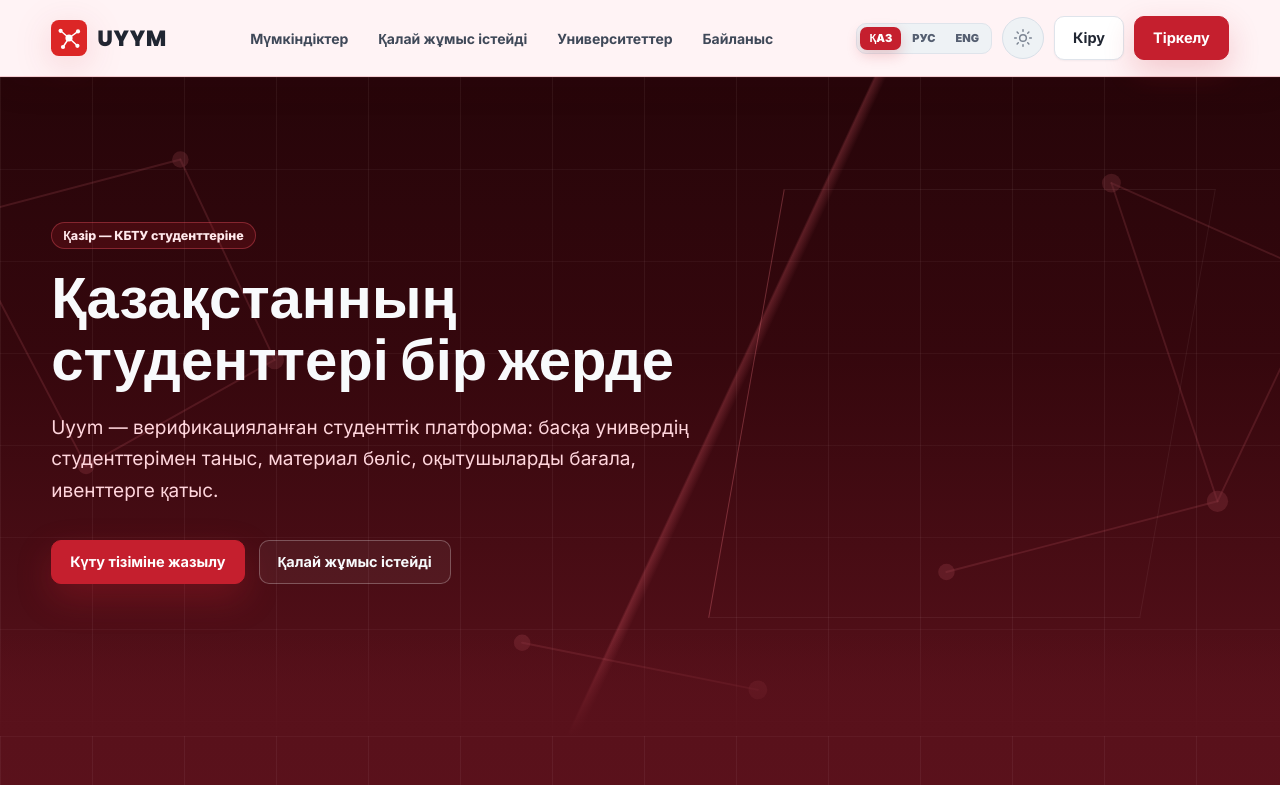
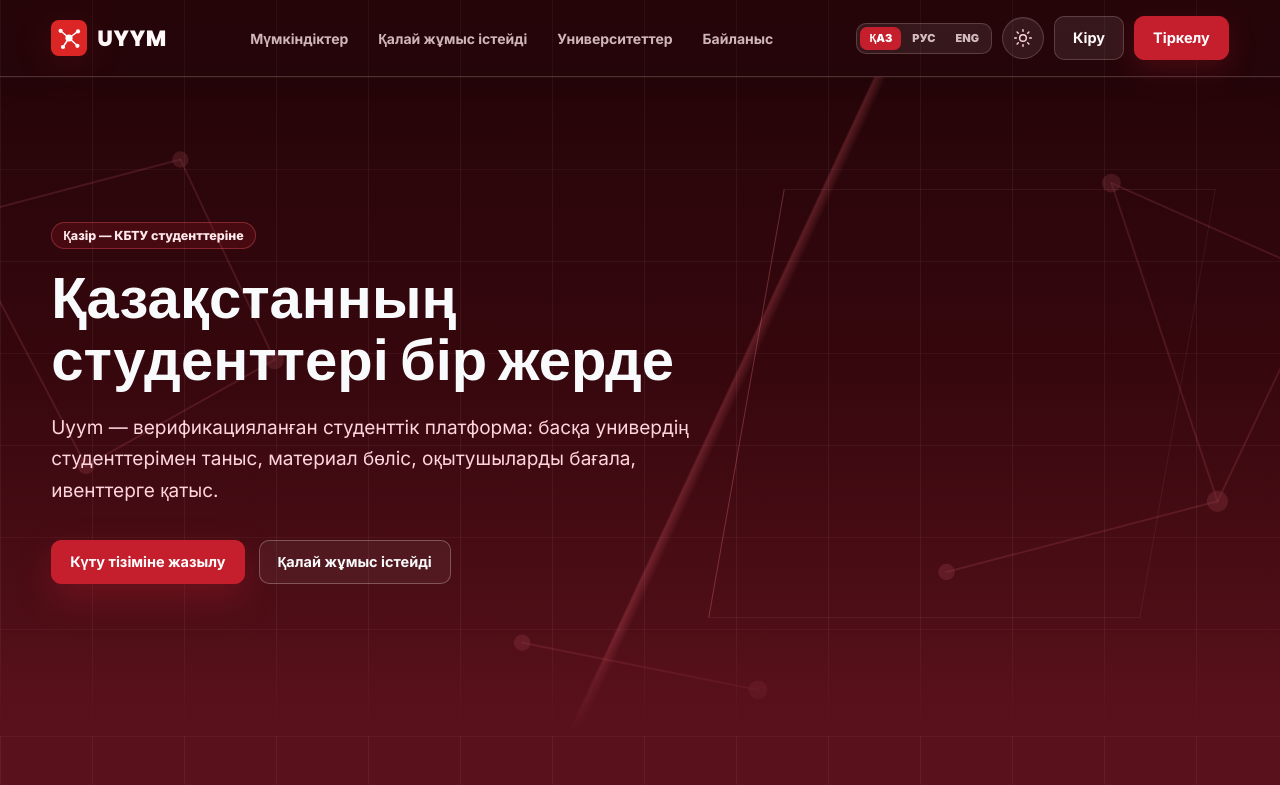
Before and after one commit to bagdat-mp4/UYYM, a Next.js app in the folder frontend/: page / in a window 1280 px wide. Shown: the top 785 px of the page. Built offline with nearby package versions, Linux system fonts and the light colour scheme; no server answers.

Commit message:
Unify UYYM landing red environment

```diff
--- a/frontend/app/globals.css
+++ b/frontend/app/globals.css
@@ -60,7 +60,7 @@
   --landing-red-card-strong: rgba(255, 246, 248, .13);
   --landing-red-line: rgba(255, 207, 214, .20);
   --landing-red-line-strong: rgba(255, 216, 222, .34);
-  --landing-red-nav: #fff3f5;
+  --landing-red-nav: #240509;
 
   --space-1: 4px;
   --space-2: 8px;
@@ -740,16 +740,23 @@
   gap: var(--space-4);
   min-height: 76px;
   padding: 16px clamp(20px, 4vw, 56px);
-  background: var(--landing-red-nav);
-  border-bottom: 1px solid color-mix(in srgb, var(--brand-600) 18%, transparent);
-  box-shadow: 0 10px 34px rgba(72, 17, 22, .08);
+  background:
+    linear-gradient(90deg, rgba(255, 229, 232, .045) 1px, transparent 1px),
+    linear-gradient(180deg, var(--landing-red-deep), var(--landing-red-nav));
+  background-size: 92px 92px, auto;
+  border-bottom: 1px solid var(--landing-red-line);
+  box-shadow: 0 8px 28px rgba(19, 3, 5, .18);
+}
+
+.land-head .logo-word {
+  color: var(--landing-red-ink);
 }
 
 .land-nav {
   display: flex;
   align-items: center;
   gap: clamp(16px, 2.4vw, 30px);
-  color: var(--ink-2);
+  color: rgba(255, 232, 236, .78);
   font-size: 14px;
   font-weight: 650;
 }
@@ -769,12 +776,12 @@
   height: 2px;
   transform: scaleX(0);
   transform-origin: left;
-  background: var(--brand-600);
+  background: rgba(255, 119, 133, .84);
   transition: transform var(--duration) var(--ease-out);
 }
 
 .land-nav a:hover {
-  color: var(--ink);
+  color: #ffffff;
 }
 
 .land-nav a:hover::after {
@@ -786,6 +793,57 @@
   align-items: center;
   justify-content: flex-end;
   gap: 10px;
+}
+
+.land-head .lang {
+  background: rgba(255, 246, 248, .08);
+  border-color: var(--landing-red-line);
+}
+
+.land-head .lang span,
+.land-head .lang button {
+  color: rgba(255, 232, 236, .78);
+}
+
+.land-head .lang span:hover,
+.land-head .lang button:hover {
+  color: #ffffff;
+  background: rgba(255, 246, 248, .08);
+}
+
+.land-head .lang span.on,
+.land-head .lang button.on {
+  color: #ffffff;
+  background: var(--brand-600);
+  box-shadow: none;
+}
+
+.land-head .theme-btn {
+  color: var(--landing-red-muted);
+  background: rgba(255, 246, 248, .08);
+  border-color: var(--landing-red-line);
+}
+
+.land-head .theme-btn:hover {
+  color: #ffffff;
+  background: rgba(255, 246, 248, .12);
+  border-color: var(--landing-red-line-strong);
+}
+
+.land-head .btn-ghost {
+  color: var(--landing-red-ink);
+  background: rgba(255, 246, 248, .08);
+  border-color: var(--landing-red-line);
+  box-shadow: none;
+}
+
+.land-head .btn-ghost:hover {
+  background: rgba(255, 246, 248, .13);
+  border-color: var(--landing-red-line-strong);
+}
+
+.land-head .btn-red {
+  box-shadow: 0 10px 28px rgba(197, 31, 46, .22);
 }
 
 .hero {
```
